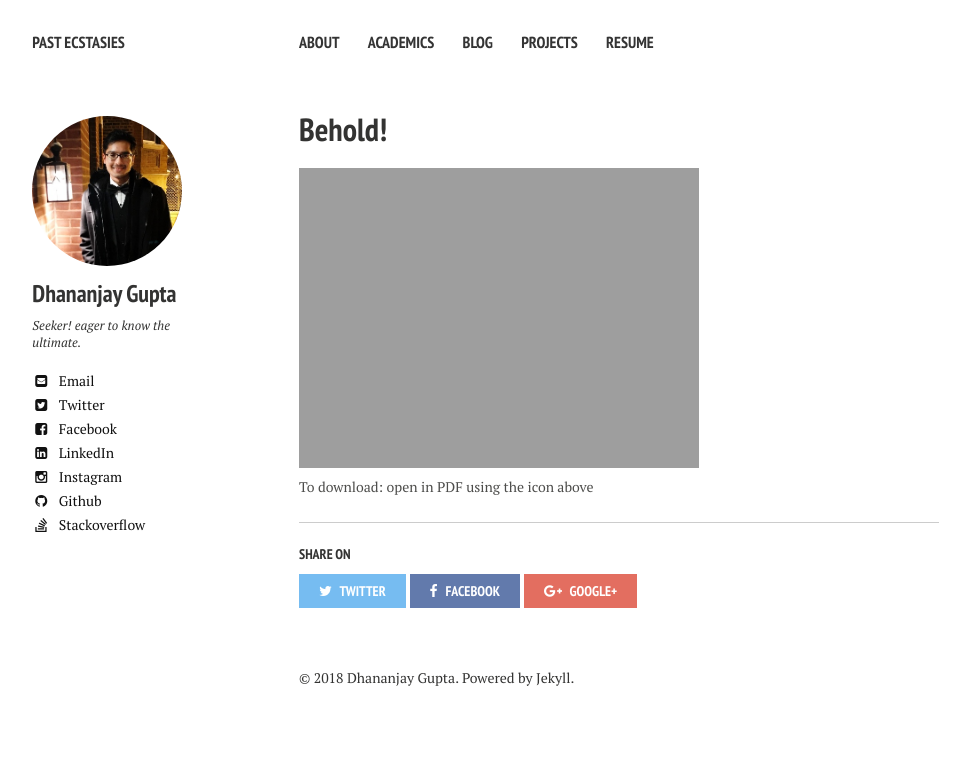
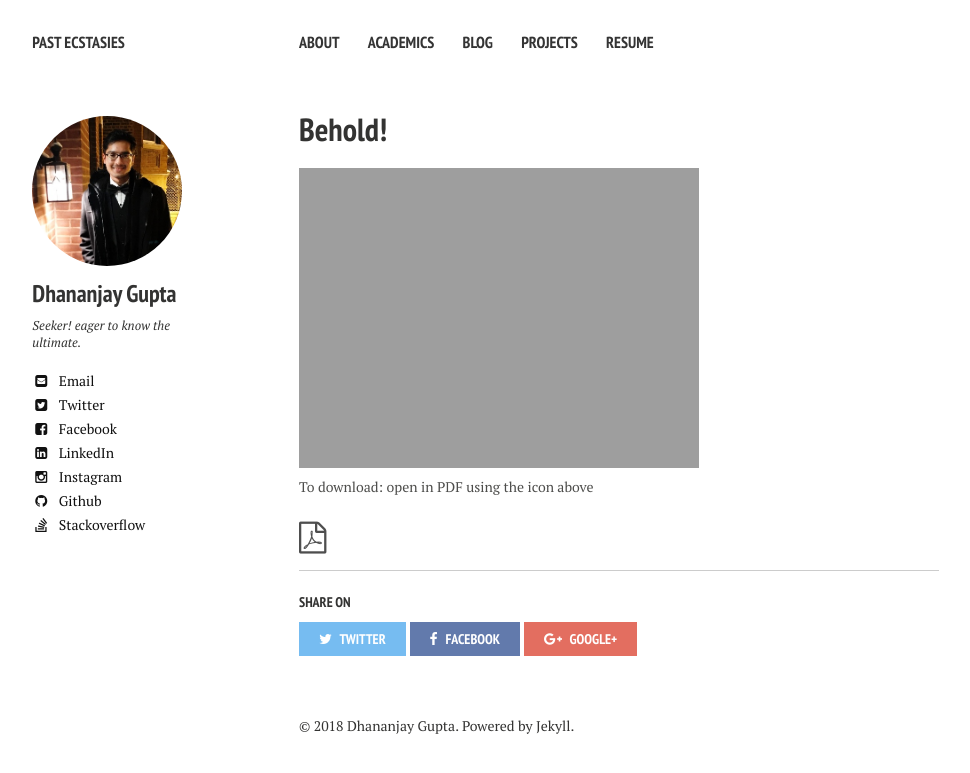
Before and after one commit to DhananjayGupta300/DhananjayGupta300.github.io, a Jekyll site: the page built from Resume/index.md, in a window 1280 px wide. Shown: the top 773 px of the page, without its empty margins (21-991 px from the left). Built offline with Jekyll 4.4.1, drawn with Linux system fonts in a browser that asks for light colours; nearby versions of some CDN libraries.

Commit message:
Update page.html

```diff
--- a/_layouts/page.html
+++ b/_layouts/page.html
@@ -36,6 +36,19 @@
     <h1>{{ page.title }}</h1>
     <div class="article-wrap">
       {{ content }}
+      {% if page.pdf %}
+
+          <span class="project-link">
+
+            <a href="{{ post.pdf }}" title="{{ post.title }}">
+
+              <i class="fa fa-file-pdf-o fa-2x"></i>
+
+            </a>
+
+          </span>
+
+          {% endif %}
       {% if page.share != false %}
         <hr />
         {% include _social-share.html %}
```
